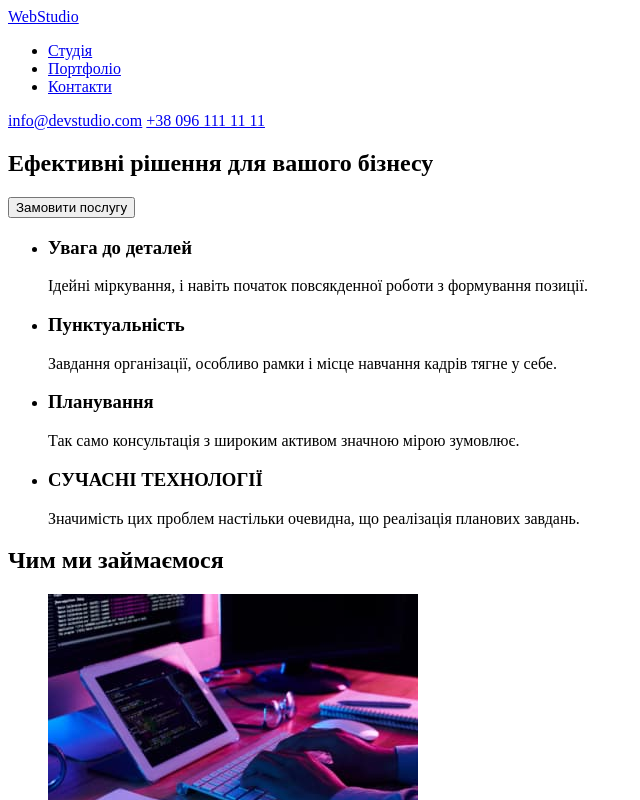
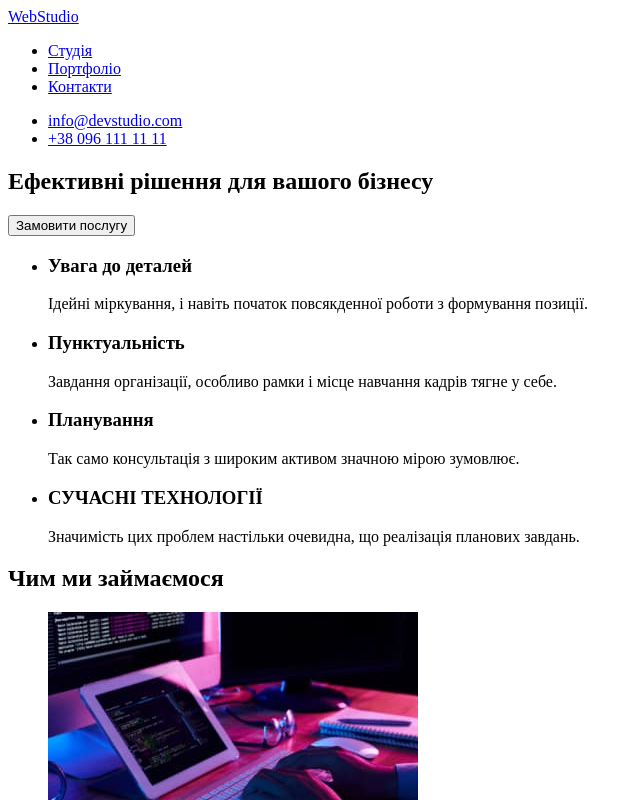
Before and after one commit to AlexandrBerezovets/goit-markup-hw-01, a plain HTML site: page index.html in a window 1280 px wide. Shown: the top 800 px of the page, without its empty margins (0-640 px from the left). Drawn offline with Linux system fonts and the light colour scheme.

Commit message:
Update index.html

```diff
--- a/index.html
+++ b/index.html
@@ -18,8 +18,10 @@
           <li><a href="#">Контакти</a></li>
         </ul>
       </nav>
-      <a href="mailto:info@devstudio.com">info@devstudio.com</a>
-      <a href="tel:+380961111111">+38 096 111 11 11</a>
+      <ul>
+        <li><a href="mailto:info@devstudio.com">info@devstudio.com</a></li>
+        <li><a href="tel:+380961111111">+38 096 111 11 11</a></li>
+      </ul>
     </header>
     <main>
       <!--Шапка-->
@@ -151,7 +153,6 @@
     </main>
     <footer>
       <!--Підвал-->
-      <section>
       <a href="./index.html">WebStudio</a>
       <!--Address-->
       <address>
@@ -168,7 +169,6 @@
           <li><a href="tel:+380961111111">+38 096 111 11 11</a></li>
         </ul>
       </address>
-      </section>
     </footer>
   </body>
 </html>
```
Lines whose indentation alone changed are shown as unchanged.
